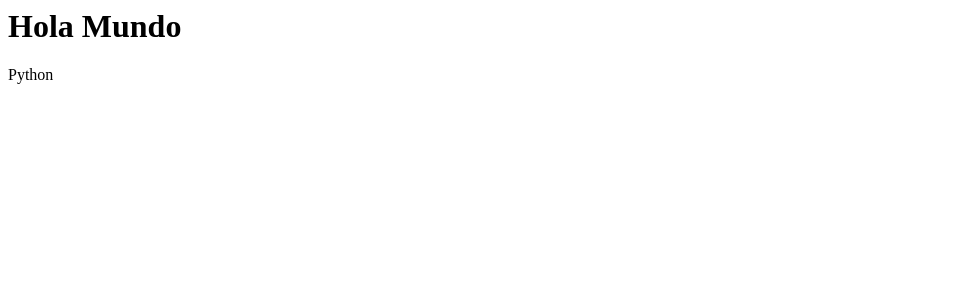
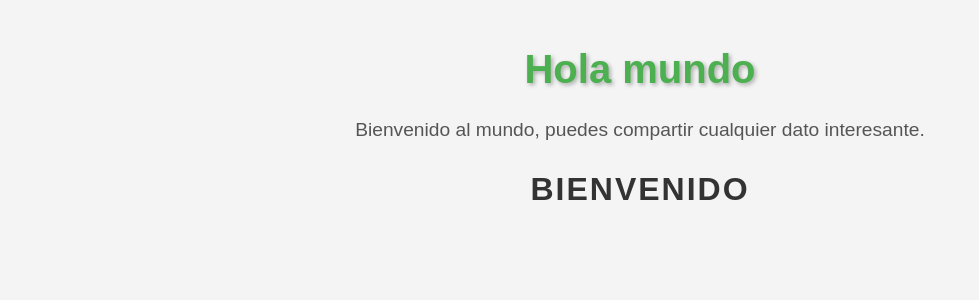
Before and after one commit to habidzabiscarreno/hola-mundo-django-, a Django app: page / in a window 1280 px wide. Shown: the top 300 px of the page, without its empty margins (0-979 px from the left). Run offline with Django 5.2, Linux system fonts and the light colour scheme.

Commit message:
add app1

```diff
--- /dev/null
+++ b/static/css/holamundo.css
@@ -0,0 +1,32 @@
+/* Estilos generales */
+body {
+    font-family: Arial, sans-serif;
+    background-color: #f4f4f4;
+    color: #333;
+    margin: 0;
+    padding: 20px;
+    text-align: center;
+}
+
+/* Estilos para el título principal */
+h1 {
+    font-size: 2.5em;
+    color: #4CAF50; /* Verde */
+    text-shadow: 2px 2px 4px rgba(0, 0, 0, 0.3);
+}
+
+/* Estilos para el párrafo */
+p {
+    font-size: 1.2em;
+    color: #555;
+    margin: 20px 0;
+}
+
+/* Estilos para el subtítulo */
+h2 {
+    font-size: 2em;
+    color: #333;
+    margin-top: 30px;
+    text-transform: uppercase;
+    letter-spacing: 2px;
+}
--- a/templates/holamundo.html
+++ b/templates/holamundo.html
@@ -1,4 +1,16 @@
+{% load static %}
+
+<!DOCTYPE html>
+<html lang="es">
+<head>
+    <meta charset="UTF-8">
+    <meta name="viewport" content="width=device-width, initial-scale=1.0">
+    <title>Bienvenido al Mundo</title>
+    <link rel="stylesheet" href="{% static 'css/holamundo.css' %}"> <!-- Enlace al archivo CSS externo -->
+</head>
 <body>
-    <h1>Hola Mundo</h1>
-    <p>Python</p>
+    <h1>Hola mundo</h1>
+    <p>Bienvenido al mundo, puedes compartir cualquier dato interesante.</p>
+    <h2>Bienvenido</h2>
 </body>
+</html>
```
Also changed, not shown: django_project/settings.py (+7 -1 lines).
